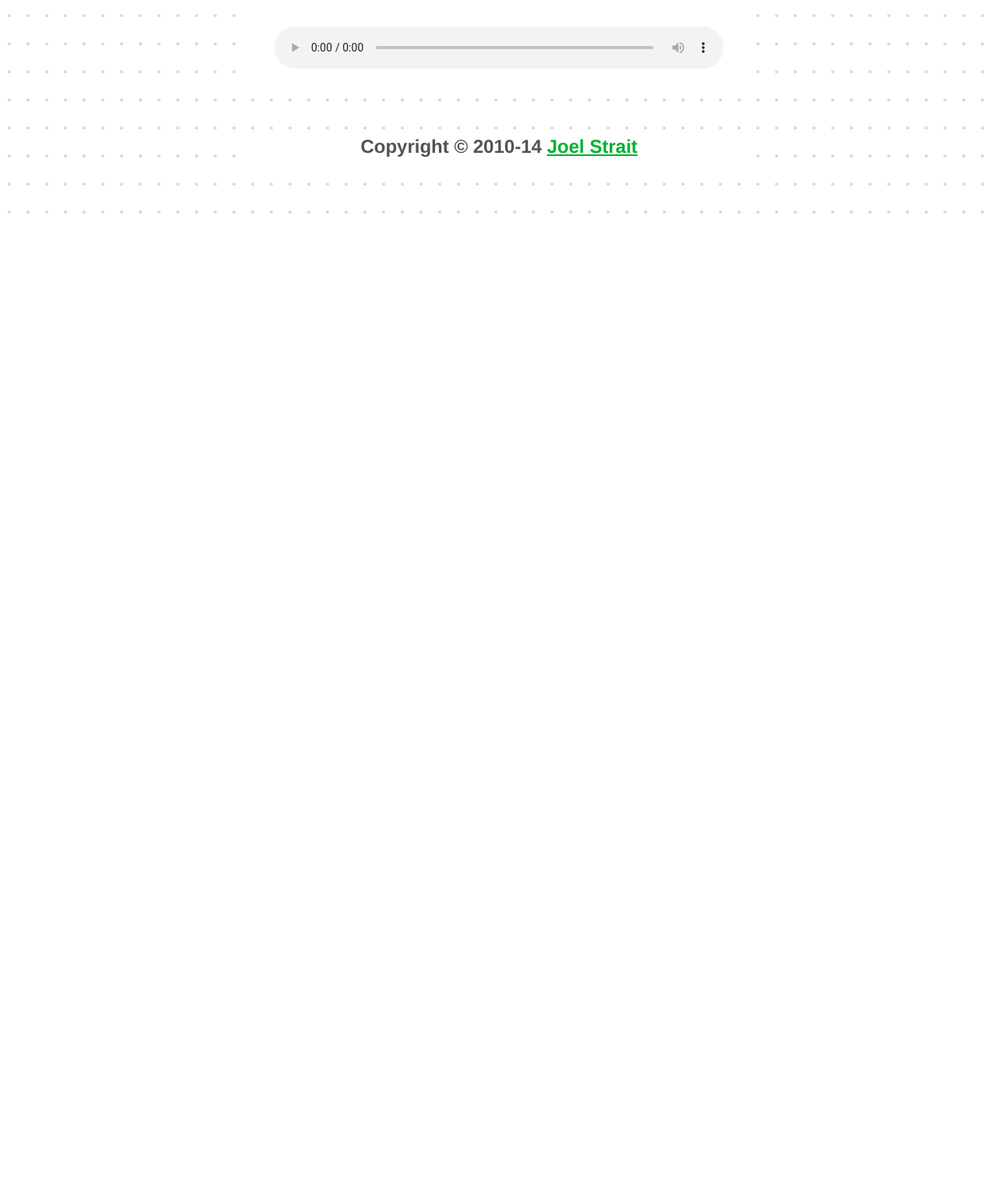
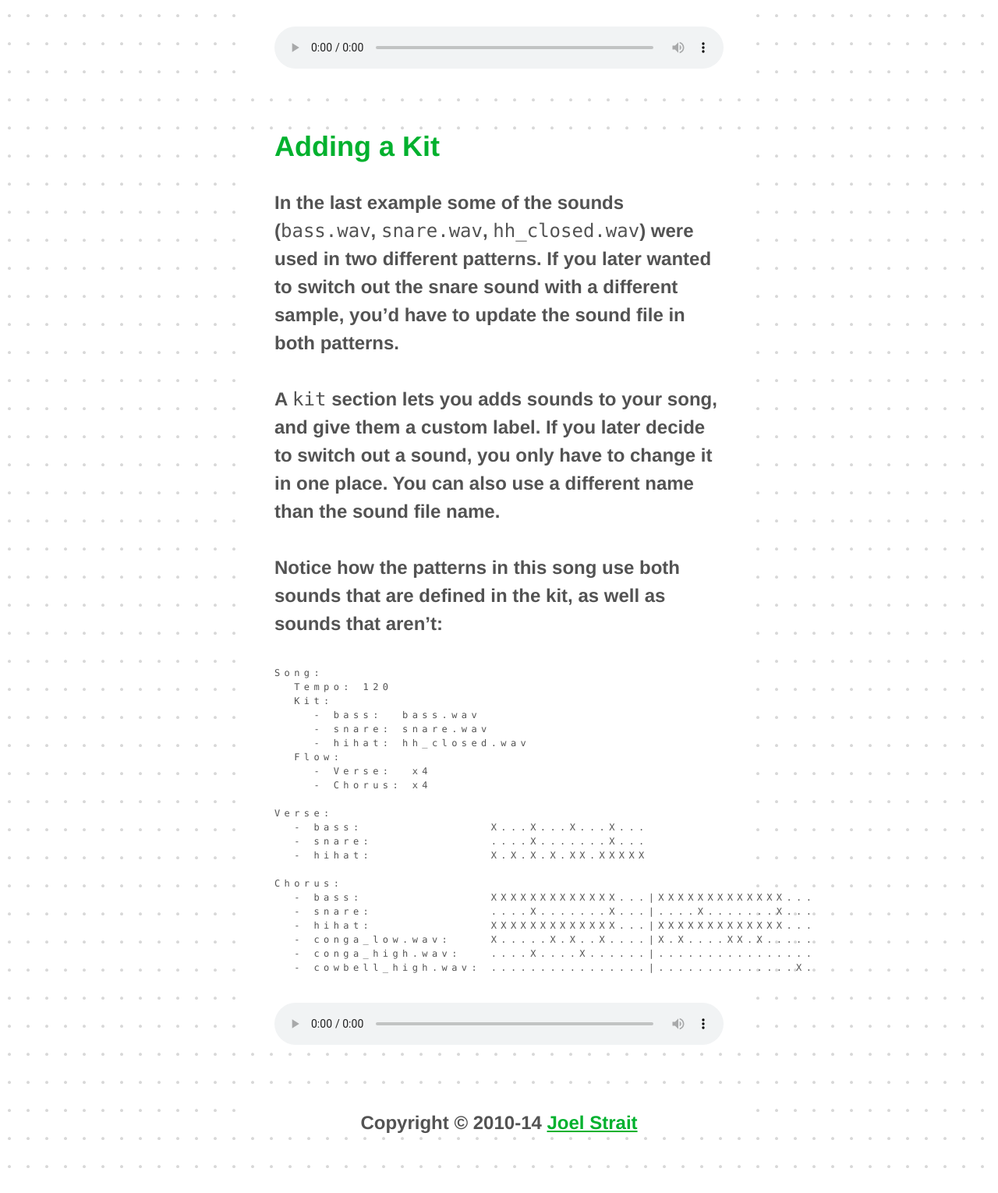
Before and after one commit to kevinbruyne0125/beats, a PHP site: page /tutorial in a window 1280 px wide. Shown: the part 4102-5632 px from the top of the page at 78% size. Before the commit the page ends 4376 px from the top, so only its background shows below. Run offline with PHP 8.4, Linux system fonts and the light colour scheme.

Commit message:
Adding kit section to tutorial page

```diff
--- a/web/tutorial.php
+++ b/web/tutorial.php
@@ -97,4 +97,34 @@ Chorus:
   - cowbell_high.wav: ................|..............X.</code></pre></p>
   <p><audio class="home-page" src="/media/tutorial_5.wav" controls>Your browser can't play this audio file.</audio></p>
   </div>
+  <div class="content-box">
+  <h2>Adding a Kit</h2>
+  <p>In the last example some of the sounds (<code>bass.wav</code>, <code>snare.wav</code>, <code>hh_closed.wav</code>) were used in two different patterns. If you later wanted to switch out the snare sound with a different sample, you&#8217;d have to update the sound file in both patterns.</p>
+  <p>A <code>kit</code> section lets you adds sounds to your song, and give them a custom label. If you later decide to switch out a sound, you only have to change it in one place. You can also use a different name than the sound file name.</p>
+  <p>Notice how the patterns in this song use both sounds that are defined in the kit, as well as sounds that aren&#8217;t:</p>
+  <p><pre><code>Song:
+  Tempo: 120
+  Kit:
+    - bass:  bass.wav
+    - snare: snare.wav
+    - hihat: hh_closed.wav
+  Flow:
+    - Verse:  x4
+    - Chorus: x4
+
+Verse:
+  - bass:             X...X...X...X...
+  - snare:            ....X.......X...
+  - hihat:            X.X.X.X.XX.XXXXX
+
+Chorus:
+  - bass:             XXXXXXXXXXXXX...|XXXXXXXXXXXXX...
+  - snare:            ....X.......X...|....X.......X...
+  - hihat:            XXXXXXXXXXXXX...|XXXXXXXXXXXXX...
+  - conga_low.wav:    X.....X.X..X....|X.X....XX.X.....
+  - conga_high.wav:   ....X....X......|................
+  - cowbell_high.wav: ................|..............X.</code></pre></p>
+  <p><audio class="home-page" src="/media/tutorial_5.wav" controls>Your browser can't play this audio file.</audio></p>
+  </div>
+  </div>
 <? drawFooter(); ?>
```
